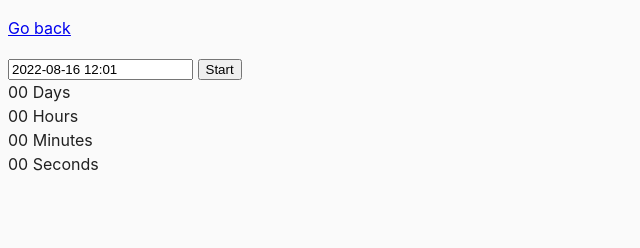
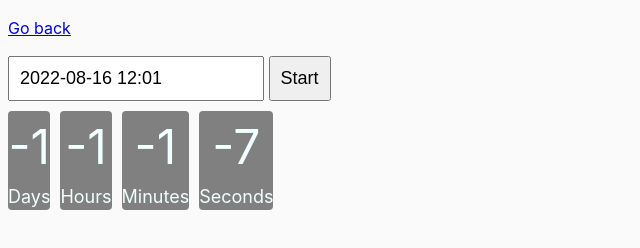
Before and after one commit to pavlena81/goit-js-hw-09, a website built with Parcel: page src/02-timer.html in a window 1280 px wide. Both pictures are taken after a click on the button "Start". Shown: the whole page, without its empty margins (0-640 px from the left). Built offline with nearby package versions, Linux system fonts and the light colour scheme.

Commit message:
adds css

```diff
--- a/src/css/common.css
+++ b/src/css/common.css
@@ -16,3 +16,37 @@ img {
   display: block;
   max-width: 100%;
 }
+
+input{
+  padding: 10px;
+  font-size: 18px;
+  margin-bottom: 10px;
+}
+
+button {
+  padding: 10px;
+  font-size: 18px;
+  margin-bottom: 10px;
+}
+
+.timer{
+  display: flex;
+  gap: 10px;
+}
+ .field{
+  display: flex;
+  flex-direction: column;
+  justify-content: center;
+  align-items: center;
+  background-color: grey;
+  border-radius: 4px;
+ }
+
+ .value{
+  font-size: 48px;
+  color: azure;
+ }
+ .label{
+  font-size: 18px;
+  color: azure;
+ }
--- a/src/js/02-timer.js
+++ b/src/js/02-timer.js
@@ -10,7 +10,7 @@ import flatpickr from "flatpickr";
 // Дополнительный импорт стилей
 import "flatpickr/dist/flatpickr.min.css";
 
-import "flatpickr/dist/themes/material_green.css";
+import"flatpickr/dist/themes/material_green.css";
 
 const inputEl = document.getElementById('datetime-picker');
 
@@ -22,24 +22,29 @@ const options = {
   defaultDate: new Date(),
   minuteIncrement: 1,
     onClose(selectedDates) {
-        if (selectedDates[0]<=Date.now()) {
+        if (selectedDates[0] < Date.now()) {
             return alert('Please choose a date in the future');
+            selectedDates[0] = new Date();
       }
         console.log(selectedDates[0]);
         refs.startBtn.disable = false;
+        // selectedTimes = selectedDates[0];
   },
 };
+0
 
-flatpickr(inputEl, options);
 
 
 const refs = {
+    inputEl:document.querySelector('#datetime-picker'),
     startBtn: document.querySelector('button[data-start]'),
-    days: document.querySelector('[data-days]'),
-    hours: document.querySelector('[data-hours]'),
-    minutes: document.querySelector('[data-minutes]'),
-    seconds: document.querySelector('[data-seconds]'),
+    days: document.querySelector('span[data-days]'),
+    hours: document.querySelector('span[data-hours]'),
+    minutes: document.querySelector('span[data-minutes]'),
+    seconds: document.querySelector('span[data-seconds]'),
 };
+flatpickr(refs.inputEl, options);
+const fp = flatpickr(refs.inputEl, options);
 
 class Timer {
     constructor({onTime}) {
@@ -49,23 +54,28 @@ class Timer {
     }
 
 
-    start() {
+    startTimer() {
         if (this.isActive) {
             return;
         }
-        const startTime = Date.now();
+
+        // const startTime = Date.now();
         this.isActive = true;
 
         this.intervalId = setInterval(() => {
             const currentTime = Date.now();
-            const deltaTime = currentTime - startTime;
+            const deltaTime = fp.selectedDates[0] - currentTime;
             const time = convertMs(deltaTime);
 
             console.log(time);
 
             this.onTime(time);
+            if (deltaTime < 1000) {
+            clearInterval(this.intervalId);
+        }
             // updateClockTime(time);
         }, 1000)
+
     }
 }
 const timer = new Timer({
@@ -73,13 +83,19 @@ const timer = new Timer({
 });
 // timer.start();
 
+
+
 function updateClockTime({ days, hours, minutes, seconds }) {
-    inputEl.textContent = `${days}:${hours}:${minutes}:${seconds}`;
+    refs.days.textContent = days;
+    refs.hours.textContent = hours;
+    refs.minutes.textContent = minutes;
+    refs.seconds.textContent = seconds;
+    // inputEl.textContent = `${days}:${hours}:${minutes}:${seconds}`;
 }
 
-refs.startBtn.addEventListener('click', () => {
-    timer.start();
-})
+
+
+refs.startBtn.addEventListener('click', () => timer.startTimer());
 
 function convertMs(ms) {
   // Number of milliseconds per unit of time
@@ -106,4 +122,4 @@ console.log(convertMs(24140000)); // {days: 0, hours: 6 minutes: 42, seconds: 20
 
 function addLeadingZero(value) {
     return String(value).padStart(2, '0');
-}
+};
```
